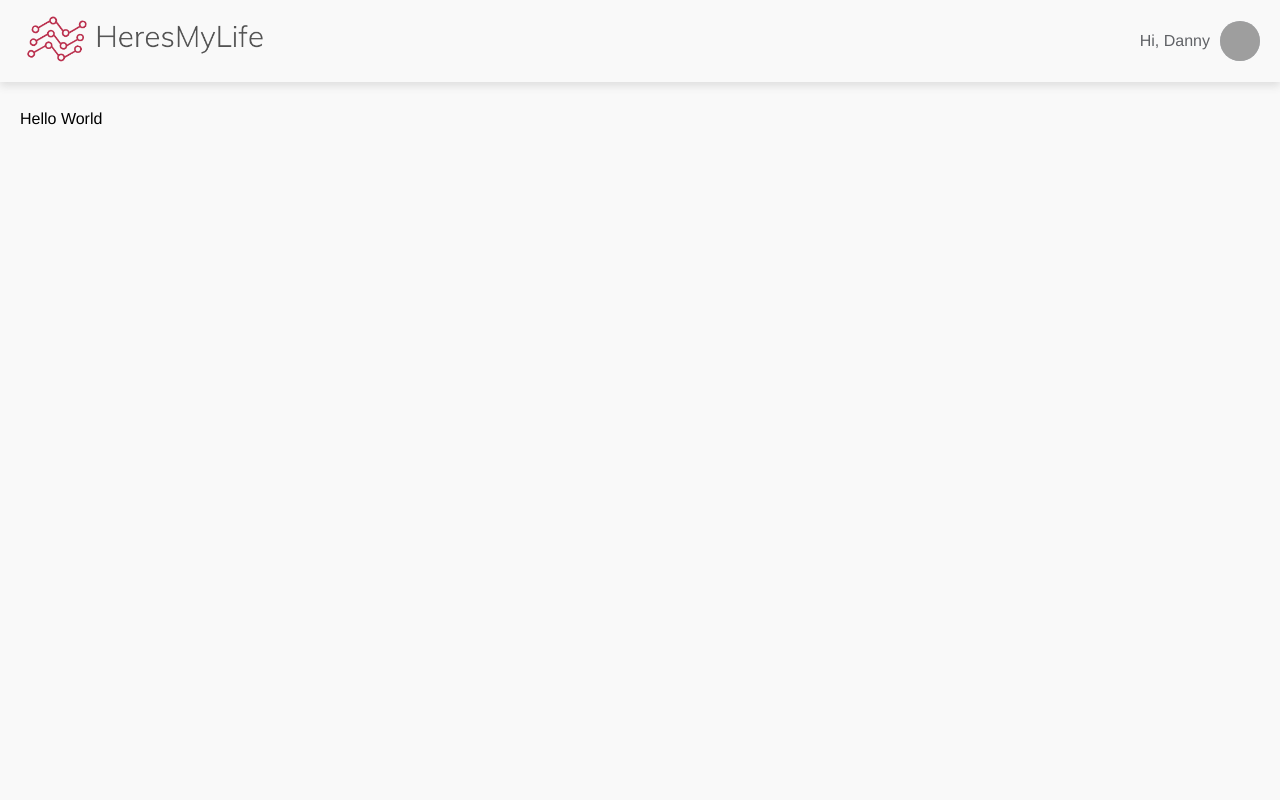
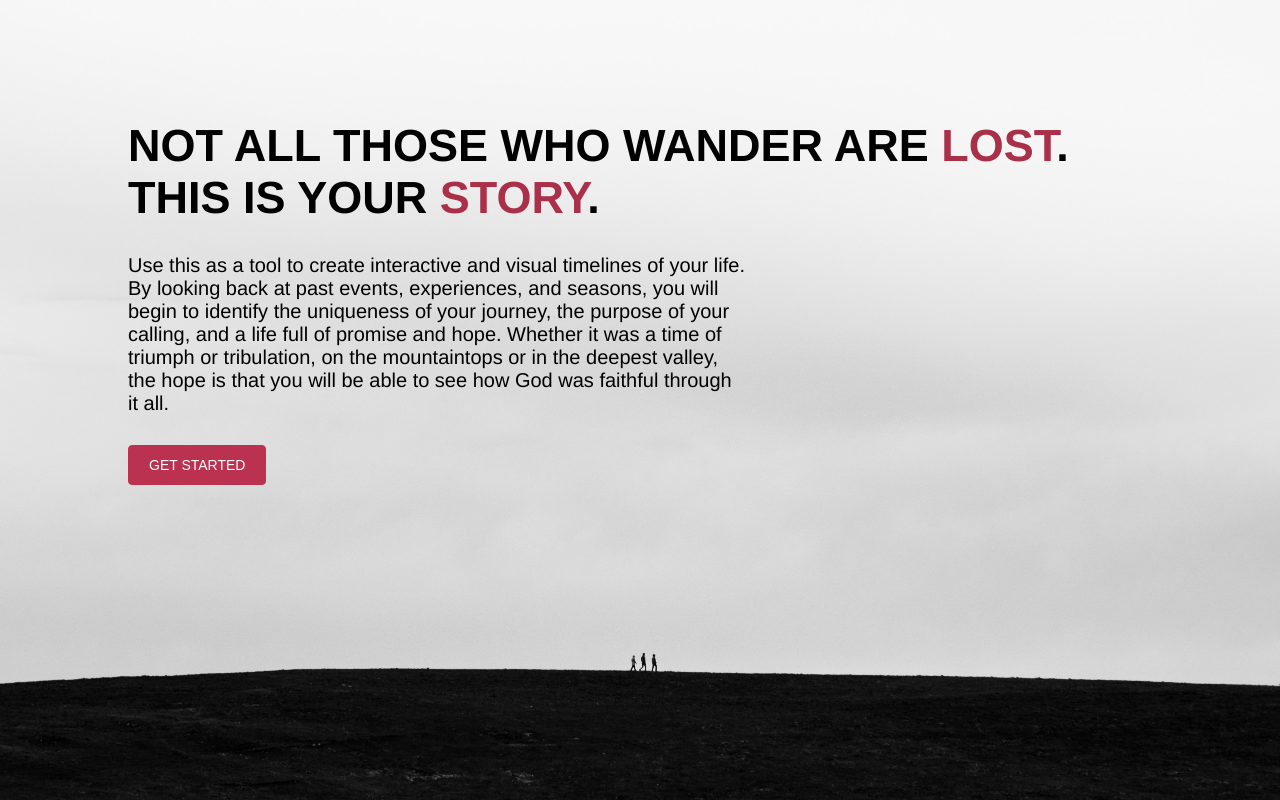
Before and after one commit to dannytan/timeline, a Vue app: page / in a window 1280 px wide. Built offline with nearby package versions, Linux system fonts and the light colour scheme; grey boxes are pictures that could not be loaded; a web font is replaced by a local one.

Commit message:
Creating landing page

```diff
--- a/src/App.vue
+++ b/src/App.vue
@@ -1,19 +1,31 @@
 <template>
-  <div id="app">
-    <Header></Header>
-    <div id="main">
-      <router-view></router-view>
+  <div>
+    <div id="landing" v-if="showLanding">
+      <Landing></Landing>
+    </div>
+    <div id="app" v-else>
+      <Header></Header>
+      <div id="main">
+        <router-view></router-view>
+      </div>
     </div>
   </div>
 </template>
 
 <script>
 import Header from './components/Header.vue';
+import Landing from './views/Landing.vue';
 
 export default {
   name: 'app',
   components: {
     Header,
+    Landing,
+  },
+  data() {
+    return {
+      showLanding: true,
+    };
   },
 };
 </script>
--- /dev/null
+++ b/src/views/Landing.vue
@@ -0,0 +1,91 @@
+<template>
+  <div id="landing">
+    <el-row>
+      <el-col :span="24" class="greeting">
+        <div>NOT ALL THOSE WHO WANDER ARE <span class="highlight">LOST</span>.</div>
+        <div>THIS IS YOUR <span class="highlight">STORY</span>.</div>
+      </el-col>
+    </el-row>
+    <el-row>
+      <el-col :span="14" class="about">
+        <p>
+          Use this as a tool to create interactive and visual timelines of your life. By looking
+          back at past events, experiences, and seasons, you will begin to identify the
+          uniqueness of your journey, the purpose of your calling, and a life full of promise and
+          hope. Whether it was a time of triumph or tribulation, on the mountaintops or in the
+          deepest valley, the hope is that you will be able to see how God was faithful through
+          it all.
+        </p>
+      </el-col>
+    </el-row>
+    <div class="start">
+      <el-input v-if="showNameInput" placeholder="Please enter your name" v-model="name"></el-input>
+      <el-button
+        v-if="showNameInput"
+        type="primary"
+        :disabled="disableStart"
+        @click="start">
+        LET'S GO!
+      </el-button>
+      <el-button
+        v-if="!showNameInput"
+        type="primary"
+        @click="showNameInput = true">
+        GET STARTED
+      </el-button>
+    </div>
+  </div>
+</template>
+
+<script>
+export default {
+  name: 'Home',
+  computed: {
+    disableStart() {
+      return this.name === '';
+    },
+  },
+  data() {
+    return {
+      name: '',
+      showNameInput: false,
+    };
+  },
+  methods: {
+    start() {
+      localStorage.setItem('user', this.name);
+      this.$router.push('/timeline');
+    },
+  },
+};
+</script>
+
+<style scoped lang="scss">
+
+  #landing {
+    height: 100vh;
+    margin:0;
+    padding:0;
+    background: url('../assets/landing.jpg') center top no-repeat;
+    background-size:cover;
+    .greeting {
+      padding: 15vh 10vw 0 10vw;
+      font-size: 45px;
+      font-weight: bold;
+      .highlight {
+        color: #AA2F48;
+      }
+    }
+    .about {
+      padding: 10px 0 0 10vw;
+      font-size: 20px;
+    }
+    .start {
+      padding: 10px 0 0 10vw;
+      .el-input {
+        width: 350px;
+        margin-right: 20px;
+      }
+    }
+  }
+</style>
```
Also changed, not shown: src/assets/landing.jpg (added).
